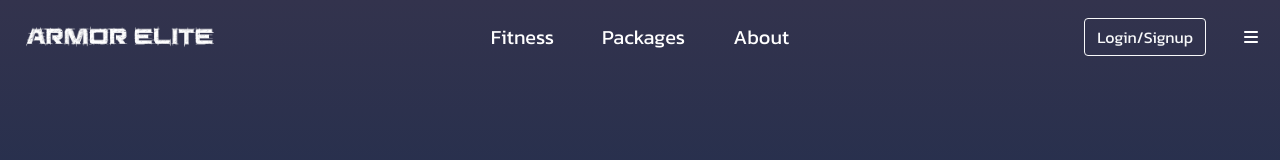
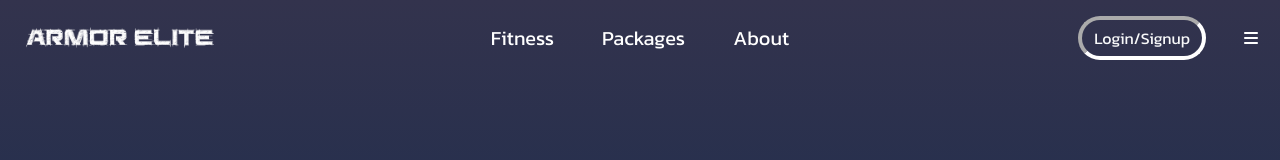
Before and after one commit to HemantDutta/ArmorElite-Gym-App, a React (Create React App) app in the folder client/: page / in a window 1280 px wide. Shown: the top 160 px of the page. Built offline with nearby package versions, Linux system fonts and the light colour scheme.

Commit message:
Edit Login/Signup Button

```diff
--- a/client/public/assets/css/ArmorEliteStyles.css
+++ b/client/public/assets/css/ArmorEliteStyles.css
@@ -13,7 +13,7 @@ body {
     background: linear-gradient(0deg, #002550 0%, #33334d 100%);
 }
 
-/*Navbar*/
+/*==========Navbar==========*/
 
 nav .navbar-container {
     position: fixed;
@@ -73,6 +73,20 @@ nav .navbar-container .navbar-profileMenu-container {
     justify-content: end;
     align-items: center;
     gap: 2rem;
+}
+
+nav .navbar-container .navbar-profileMenu-container .navbar-login_signup-button button {
+    border: 4px inset white;
+    border-radius: 50px;
+    transition: all 0.4s ease;
+}
+
+nav .navbar-container .navbar-profileMenu-container .navbar-login_signup-button button:focus{
+    transform: scale(0.8);
+}
+
+nav .navbar-container .navbar-profileMenu-container .navbar-login_signup-button button:hover{
+    border: 4px solid white;
 }
 
 nav .navbar-container .navbar-profileMenu-container .navbar-toggler-button button {
@@ -262,3 +276,5 @@ nav .navbar-bigMenu-container .bigMenu-innerContainer .bigMenu-optionList-contai
         display: none;
     }
 }
+
+/*==========Navbar End==========*/
```
